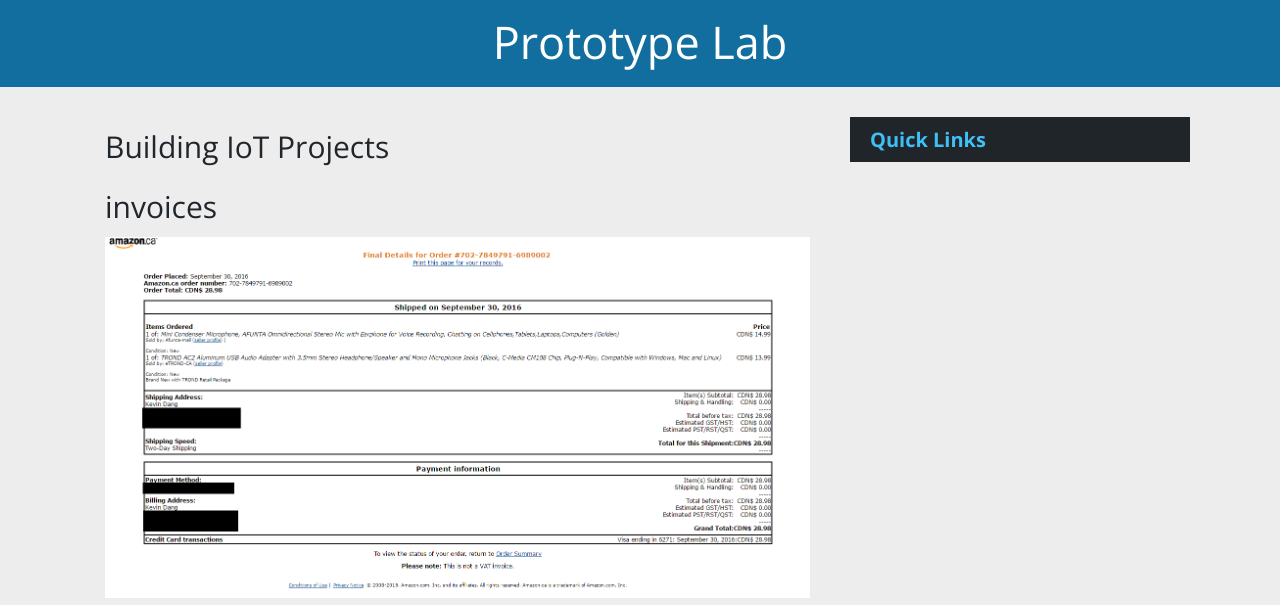
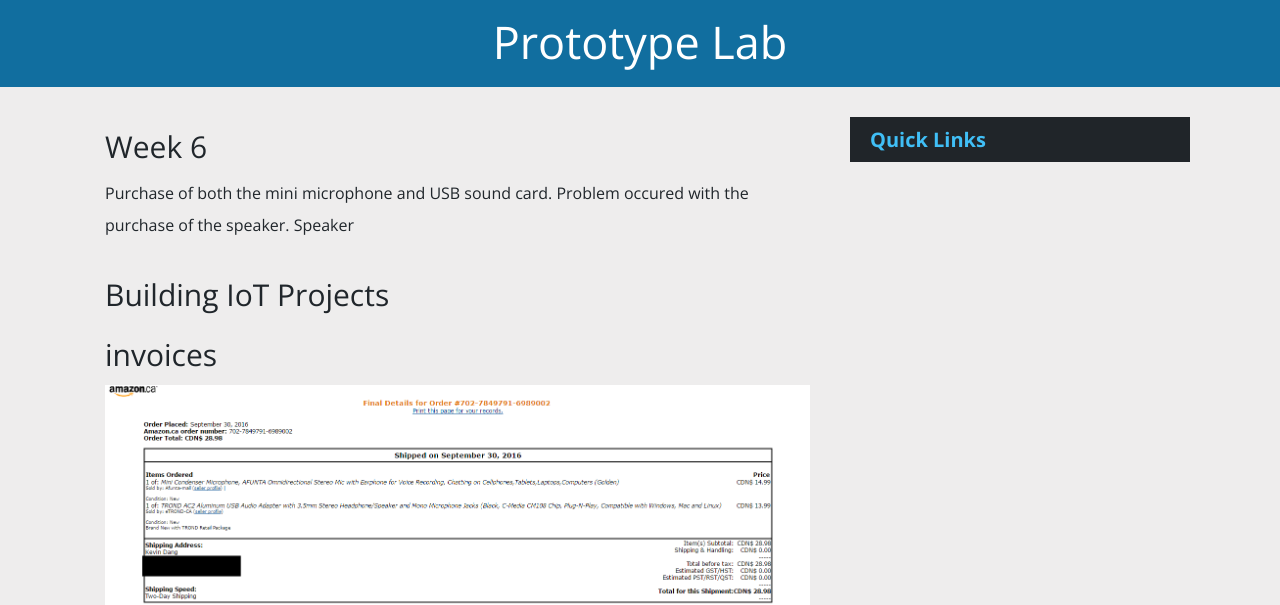
Before and after one commit to gnadnivek/gnadnivek.github.io, a plain HTML site: page index.html in a window 1280 px wide. Shown: the part 169-774 px from the top of the page. Drawn offline with nearby package versions, Linux system fonts and the light colour scheme; no server answers.

Commit message:
Update indexcontent.html

```diff
--- a/indexcontent.html
+++ b/indexcontent.html
@@ -1,6 +1,11 @@
 <ARTICLE ID="Article_1">
  <HEADER ID="Header_Article_1">
  </HEADER>
+
+	<H3>Week 6</H3>
+	<p>
+		Purchase of both the mini microphone and USB sound card. Problem occured with the purchase of the speaker. Speaker
+	</p>
 
 	  <H2>Building IoT Projects</H2>
 	 <H3>invoices</H3>
```
